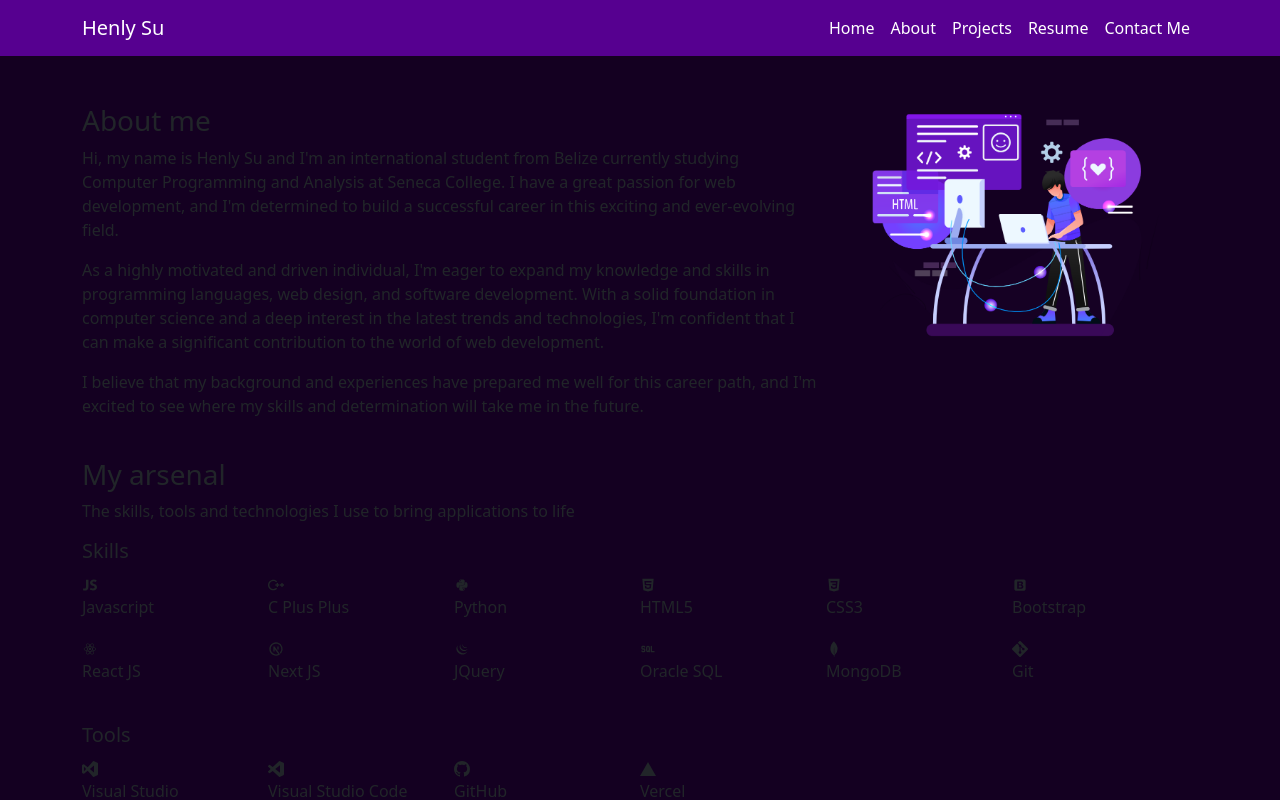
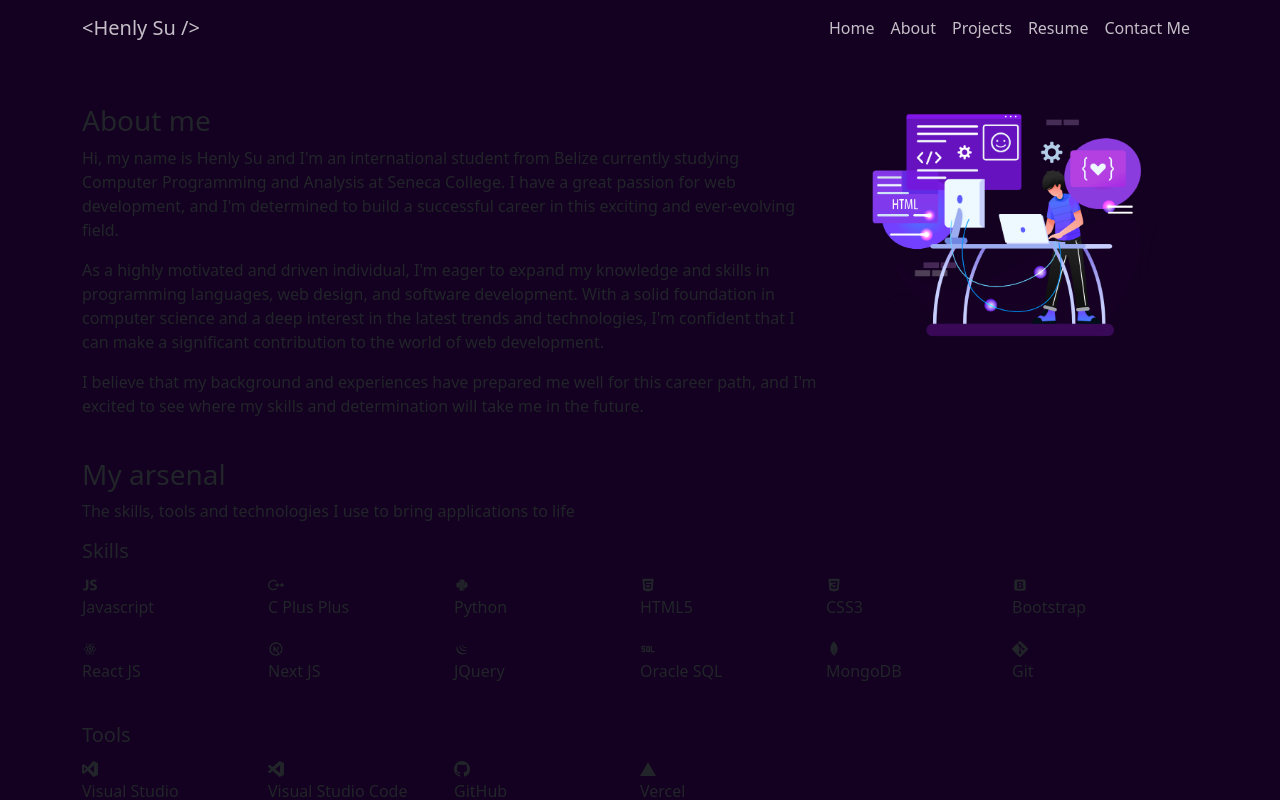
Before and after one commit to HenlySu/Portfolio, a Next.js app: page /about in a window 1280 px wide. Shown: the top 800 px of the page. Built offline with nearby package versions, Linux system fonts and the light colour scheme; a web font is replaced by a local one.

Commit message:
Updated styling

```diff
--- a/src/components/Home/Aspirations.jsx
+++ b/src/components/Home/Aspirations.jsx
@@ -10,7 +10,7 @@ export default function Aspirations(){
                options={{
                   strings: [
                      "Full Stack Developer",
-                     "Mobile App Developer",
+                     "Software Developer",
                      "Cloud Engineer"
                   ],
                   autoStart: true,
--- a/src/components/NavBar/NavigationBar.jsx
+++ b/src/components/NavBar/NavigationBar.jsx
@@ -6,7 +6,7 @@ export default function NavigationBar(){
       <>
          <Navbar expand='lg' className={style.navBar}>
             <Container>
-               <Navbar.Brand href='/' className={style.brand}>Henly Su</Navbar.Brand>
+               <Navbar.Brand href='/' className={style.brand}>{'<'}Henly Su{' />'}</Navbar.Brand>
 
                <Navbar.Toggle aria-controls='basic-navbar-nav' className={style.toggle}/>
                <Navbar.Collapse id='basic-navbar-nav' className='justify-content-end'>
--- a/src/components/NavBar/navBar.module.css
+++ b/src/components/NavBar/navBar.module.css
@@ -1,13 +1,18 @@
 .navBar{
-   background-color: #560090;
+   background-color: transparent;
+   opacity: 0.75;
 }
 
-.brand {
+.brand,
+.link,
+.brand:hover,
+.link:hover {
    color: white;
 }
 
-.link{
-   color: white;
+.link:hover{
+   background-color:#9900FF;
+
 }
 
 .toggle{
```
